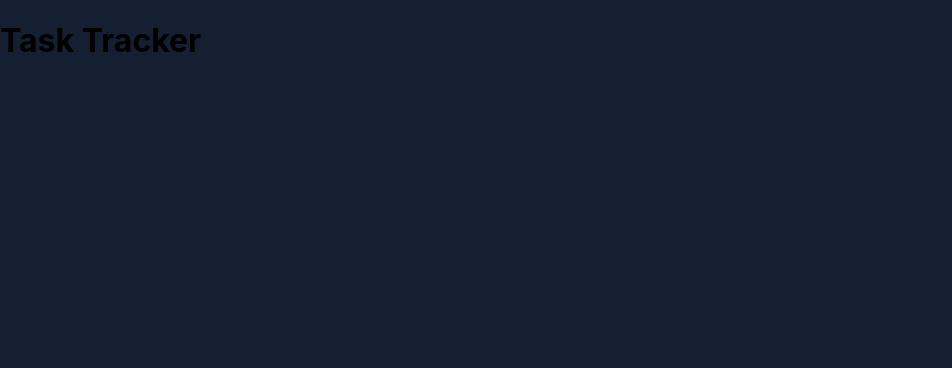
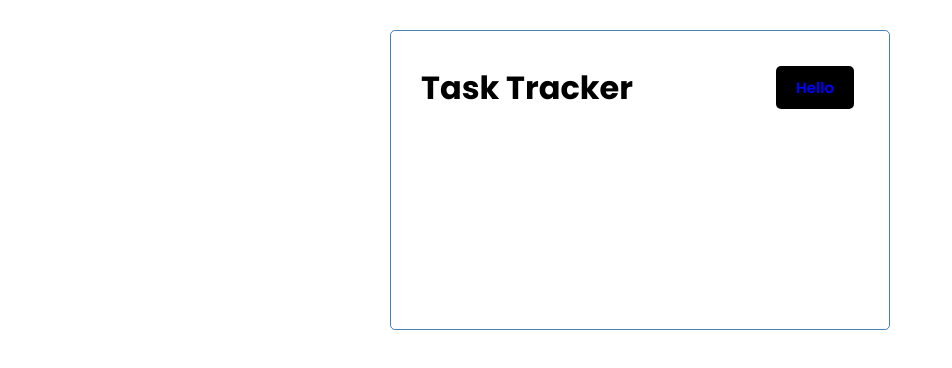
Before and after one commit to ChiefLopes/My-first-React-repo, a React (Create React App) app: page / in a window 1280 px wide. Shown: the top 368 px of the page, without its empty margins (0-952 px from the left). Built offline with nearby package versions, Linux system fonts and the light colour scheme.

Commit message:
added props to button component

```diff
--- a/src/App.js
+++ b/src/App.js
@@ -1,5 +1,6 @@
 import React from "react";
 import Header from "./components/Header";
+import "./index.css";
 
 
 function App() {
@@ -9,6 +10,10 @@
      <Header/>
   </div>)
 }
+  // declaring props
+Header.defaultProps = {
+    title: "Task Tracker"}
+
 
 
 export default App;
--- /dev/null
+++ b/src/components/Button.js
@@ -0,0 +1,5 @@
+const Button = ({color, text}) => {
+  return <button style={{color}} className="btn">{text}</button>;
+}
+
+export default Button
--- a/src/components/Header.js
+++ b/src/components/Header.js
@@ -1,11 +1,22 @@
+import Button from "./Button";
+
+const Header = ({title}) => {
+  return (
+    <header className="container">
+      <div className="header">
+        <h1>{title}</h1>
+        <Button color= 'blue' text="Hello" />
+      </div>
+    </header>
+  );
+}
 
 
-const Header = () => {
-  return (
-    <header>
-        <h1>Task Tracker</h1>
-    </header>
-  )
-}
+//!   CSS in JS
+// const titlteStyle = {
+//   color: "red",
+//   display: "flex",
+//     justifyContent: "center"
+// };
 
 export default Header
--- a/src/index.css
+++ b/src/index.css
@@ -1,16 +1,114 @@
+
+@import url('https://fonts.googleapis.com/css2?family=Poppins:wght@600;700&family=Ubuntu:ital,wght@1,500&display=swap');
 
 
-body {
+* {
+  box-sizing: border-box;
   margin: 0;
-  font-family: -apple-system, BlinkMacSystemFont, 'Segoe UI', 'Roboto', 'Oxygen',
-    'Ubuntu', 'Cantarell', 'Fira Sans', 'Droid Sans', 'Helvetica Neue',
-    sans-serif;
-  -webkit-font-smoothing: antialiased;
-  -moz-osx-font-smoothing: grayscale;
-  background-color: rgb(20, 31, 49);
+  padding: 0;
 }
 
-code {
-  font-family: source-code-pro, Menlo, Monaco, Consolas, 'Courier New',
-    monospace;
+body {
+ font-family: 'Poppins', 'Ubuntu', sans-serif;
 }
+
+.container {
+  max-width: 500px;
+  margin: 30px auto;
+  overflow: auto;
+  min-height: 300px;
+  border: 1px solid steelblue;
+  padding: 30px;
+  border-radius: 5px;
+}
+
+.header {
+  display: flex;
+  justify-content: space-between;
+  align-items: center;
+  margin-bottom: 20px;
+}
+
+.btn {
+  display: inline-block;
+  background: #000;
+  color: #fff;
+  border: none;
+  padding: 10px 20px;
+  margin: 5px;
+  border-radius: 5px;
+  cursor: pointer;
+  text-decoration: none;
+  font-size: 15px;
+  font-family: inherit;
+}
+
+.btn:focus {
+  outline: none;
+}
+
+.btn:active {
+  transform: scale(0.98);
+}
+
+.btn-block {
+  display: block;
+  width: 100%;
+}
+
+.task {
+  background: #f4f4f4;
+  margin: 5px;
+  padding: 10px 20px;
+  cursor: pointer;
+}
+
+.task.reminder {
+  border-left: 5px solid green;
+}
+
+.task h3 {
+  display: flex;
+  align-items: center;
+  justify-content: space-between;
+}
+
+.add-form {
+  margin-bottom: 40px;
+}
+
+.form-control {
+  margin: 20px 0;
+}
+
+.form-control label {
+  display: block;
+}
+
+.form-control input {
+  width: 100%;
+  height: 40px;
+  margin: 5px;
+  padding: 3px 7px;
+  font-size: 17px;
+}
+
+.form-control-check {
+  display: flex;
+  align-items: center;
+  justify-content: space-between;
+}
+
+.form-control-check label {
+  flex: 1;
+}
+
+.form-control-check input {
+  flex: 2;
+  height: 20px;
+}
+
+footer {
+  margin-top: 30px;
+  text-align: center;
+}
```
